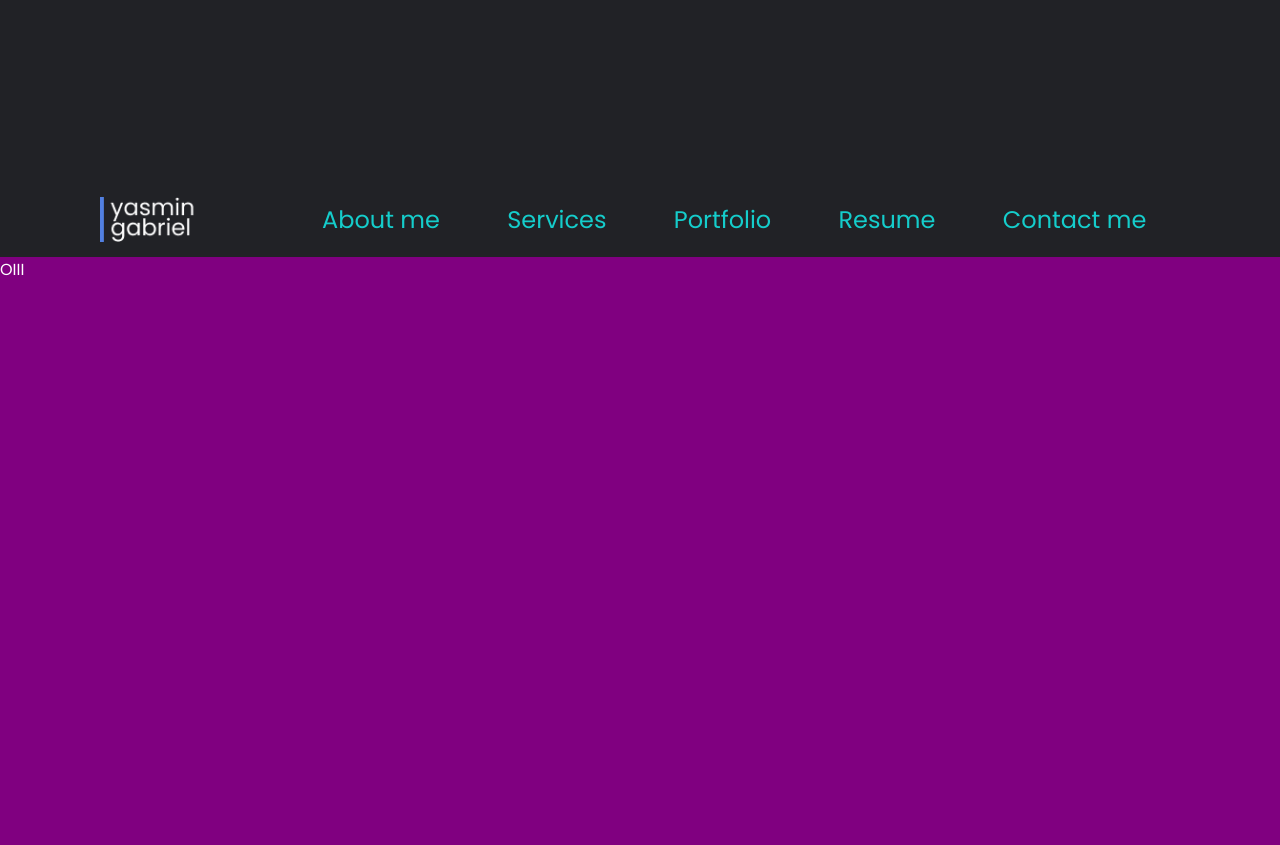
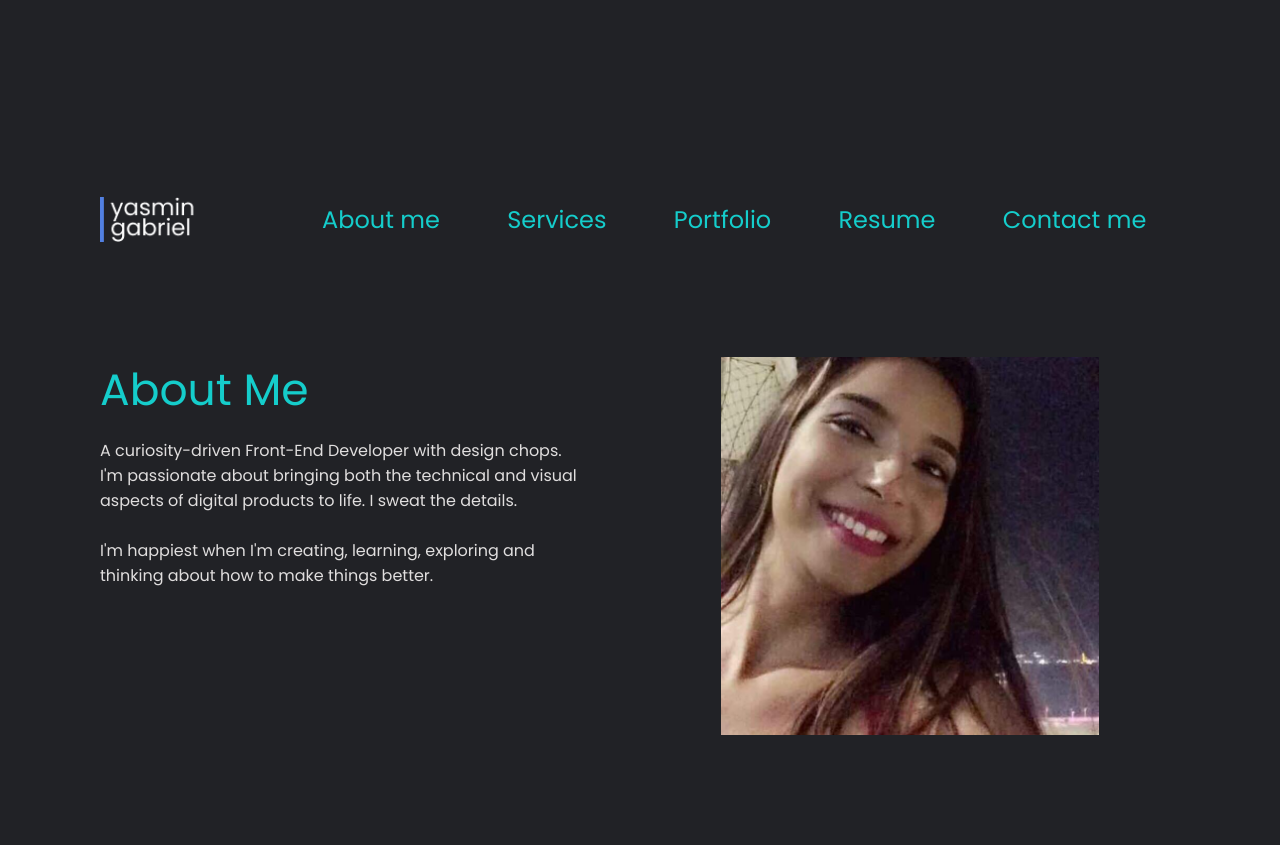
Before and after one commit to yasmin-gab/yasmingabriel, a plain HTML site: page index.html in a window 1280 px wide. Shown: the part 543-1388 px from the top of the page. Drawn offline with nearby package versions, Linux system fonts and the light colour scheme.

Commit message:
About Me

```diff
--- a/index.html
+++ b/index.html
@@ -15,7 +15,7 @@
       <div class="container">
         <img src="assets/logo.png" alt="logo" class="">
         <h2>Hello,</h2>
-        <h1>I am Yasmin Gabriel</h1>
+        <h1 class="title-green">I am Yasmin Gabriel</h1>
         <p>I am a frontend developer with a background in the Administrative field and Project Management, who has a passion for technology, organization, and process.</p>
         <button>Get in touch</button>
       </div>
@@ -31,7 +31,19 @@
       </ul>
     </nav>
 
-    <section>OIII</section>
+    <section class="about-me">
+      <div class="container">
+        <h1 class="title-green">About Me</h1>
+        <p>A curiosity-driven Front-End Developer with design chops.<br>
+          I'm passionate about bringing both the technical and visual aspects of digital products to life. I sweat the details.
+          <br><br>
+          I'm happiest when I'm creating, learning, exploring and thinking about how to make things better.
+        </p>
+      </div>
+      <div class="img-container">
+        <img src="assets/profile.png" alt="Yasmin Gabriel">
+      </div>
+    </section>
 
     <script>
       feather.replace()
--- a/style.css
+++ b/style.css
@@ -40,6 +40,12 @@ button {
     font-weight: bold;
     font-size: 18px;
 }
+.title-purple {
+    color: var(--purple);
+}
+.title-green {
+    color: var(--green);
+}
 header {
     height: calc(100vh - var(--menu-height));
     display: flex;
@@ -52,9 +58,6 @@ header .container {
 }
 header .container img {
     display: none;
-}
-header .container h1 {
-    color: var(--green);
 }
 header .container button {
     margin-top: 40px;
@@ -85,9 +88,20 @@ nav ul a {
 nav ul a svg {
     display: none;
 }
-section {
-    height: 1500px;
-    background: purple;
+.about-me {
+    display: flex;
+    padding: 100px;
+}
+.about-me .container {
+    width: 50%;
+    padding-right: 50px;
+}
+.about-me .img-container {
+    width: 50%;
+    text-align: center;
+}
+.about-me .img-container img {
+    width: 70%;
 }
 
 /* RESPONSIVE */
```
Also changed, not shown: assets/profile.png (added).
